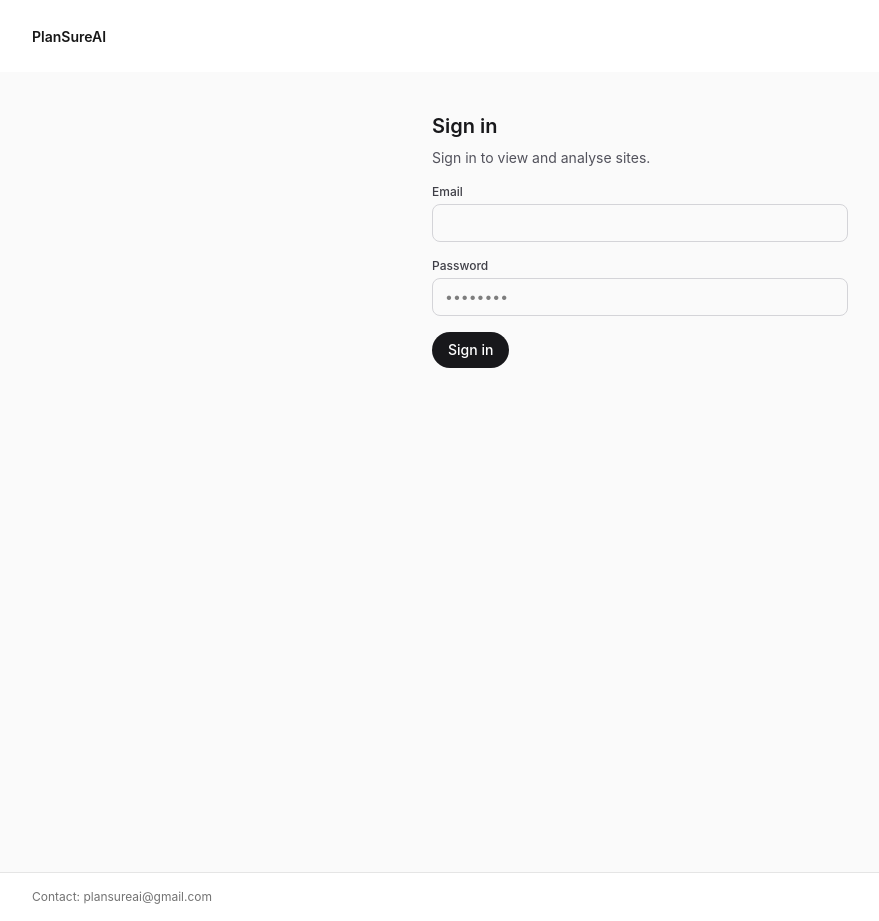
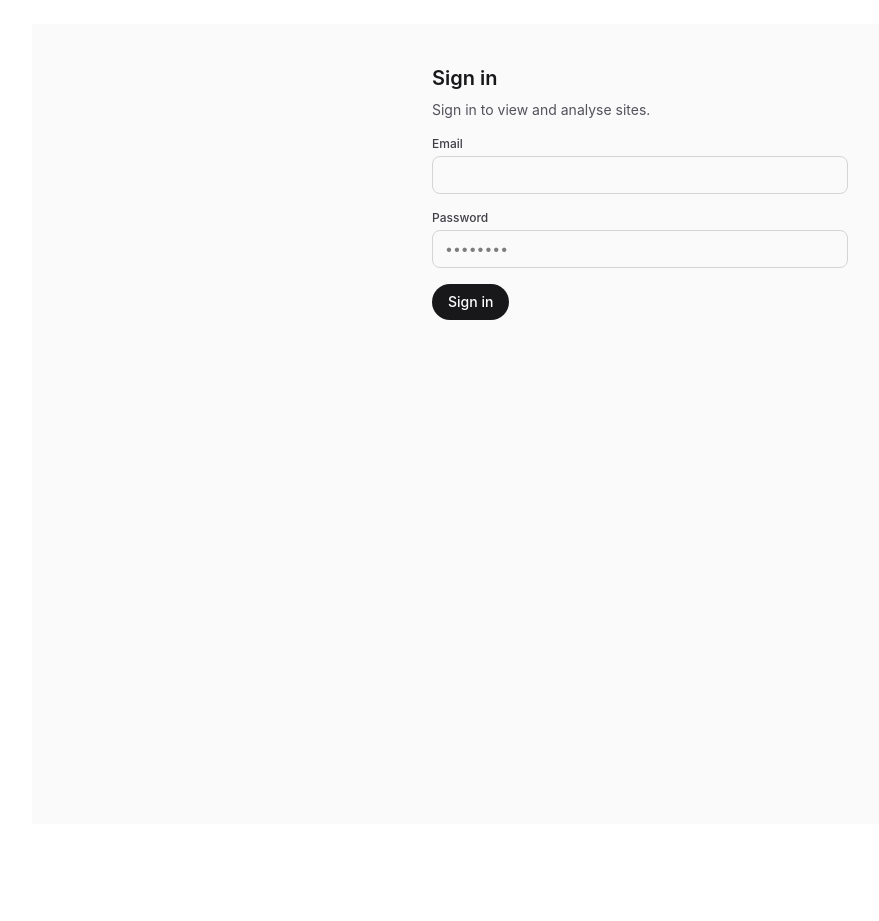
Before and after one commit to PlanSureAI/plansureai-risk-web, a Next.js app: page /login in a window 1280 px wide. Shown: the whole page, without its empty margins (0-879 px from the left). After the commit the page ends 848 px from the top, so only its background shows below. Built offline with nearby package versions, Linux system fonts and the light colour scheme; no server answers.

Commit message:
Simplify layout: remove header/footer and add main padding

```diff
--- a/app/layout.tsx
+++ b/app/layout.tsx
@@ -2,15 +2,6 @@
 
 import "./globals.css";
 import { usePathname } from "next/navigation";
-
-function Logo() {
-  return (
-    <div className="px-8 py-6">
-      {/* remove this <img> if you no longer want the logo anywhere */}
-      <span className="text-sm font-semibold">PlanSureAI</span>
-    </div>
-  );
-}
 
 function Footer() {
   return (
@@ -30,14 +21,8 @@ export default function RootLayout({
 
   return (
     <html lang="en">
-      <body className="min-h-screen flex flex-col bg-white">
-        {/* hide logo on home */}
-        {!isHome && <Logo />}
-
-        <main className="flex-1 flex flex-col">{children}</main>
-
-        {/* hide bottom bar on home */}
-        {!isHome && <Footer />}
+      <body className="min-h-screen bg-slate-50">
+        <main className="py-6 px-4 md:px-8">{children}</main>
       </body>
     </html>
   );
```
